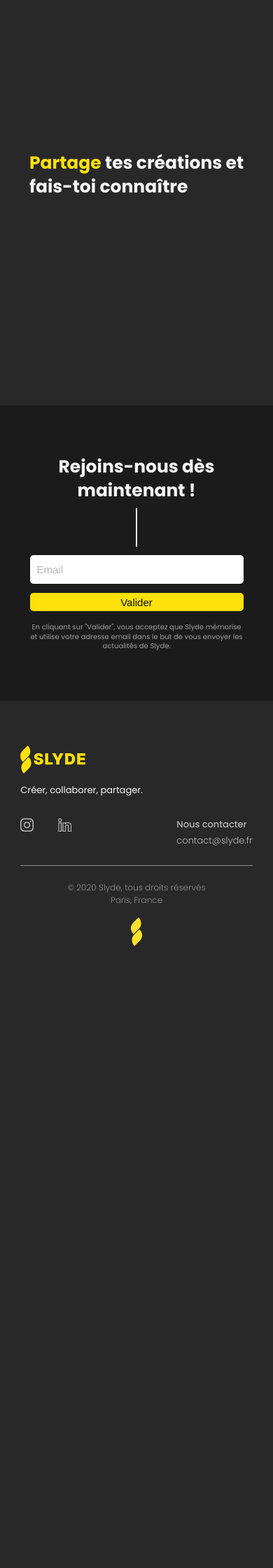
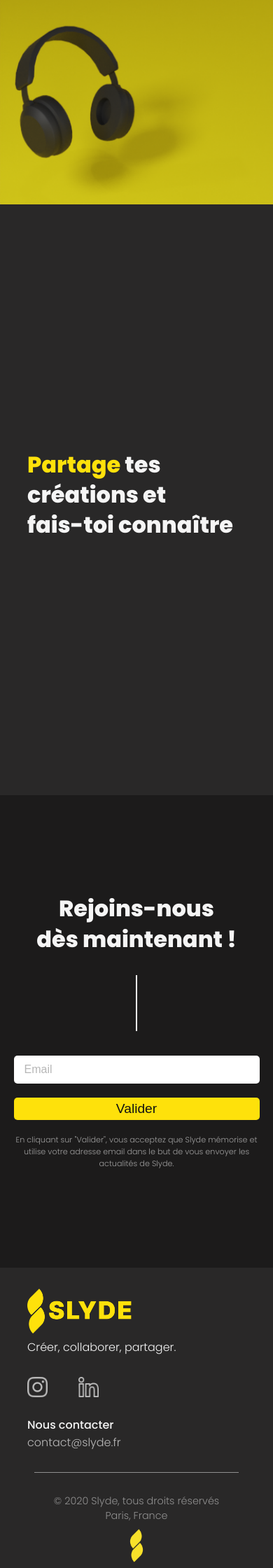
Before and after one commit to Yohan-gyt/Slyde, a PHP site: page / in a window 390 px wide. Shown: the part 2240-4480 px from the top of the page at 70% size. Before the commit the page ends 3592 px from the top, so only its background shows below. Run offline with PHP 8.4, Linux system fonts and the light colour scheme.

Commit message:
Tout propre et responsive, il manque que les back et les backgrounds

```diff
--- a/assets/css/styles.css
+++ b/assets/css/styles.css
@@ -13,6 +13,7 @@ body {
     background-color: #292828;
     font-family: Poppins, sans-serif;
     color: #F5F5F5;
+    font-weight: 300;
 }
 
 ::selection {
@@ -20,53 +21,64 @@ body {
     background-color: #FEE10B;
 }
 
+a {
+    text-decoration: none;
+}
+
+#s1,
+#s2,
+#s3,
+#s4 {
+    height: 100vh;
+    display: flex;
+    flex-direction: column;
+    justify-content: center;
+}
+
 /* SECTION 1 */
-
 #s1 {
-    height: 100vh;
-    background-image: url("../img/background/landing-page-mobile.jpg");
+    background-image: url(../img/background/landing-page.png);
     background-repeat: no-repeat;
     background-size: cover;
-    background-position: right bottom;
+    background-position: bottom;
 }
 
-/* logo */
-.logo-slyde {
-    height: 4.5rem;
-    margin-left: 2vw;
-    margin-top: 2vw;
-}
-
-/* textes */
-.textes {
-    margin: auto;
-    margin-top: 8vh;
-    width: 90vw;
-    margin-left: 6vw;
+.logo {
+    position: absolute;
+    top: 0;
+    height: 7rem;
+    margin-left: 10px;
+    margin-top: 30px;
 }
 
 .slyde {
+    font-size: 2.8rem;
     color: #FEE10B;
     text-transform: uppercase;
     font-family: Inter, sans-serif;
-    font-size: 1.563rem;
-    margin-bottom: 4px;
+    margin-bottom: 5px;
 }
 
-p {
-    font-weight: bold;
-    font-size: 1.563rem;
-    line-height: 1.35;
+.text {
+    margin-left: 7.5vw;
+    margin-right: 7.5vw;
 }
 
-.slogan {
-    font-weight: 300;
-    font-size: 0.938rem;
-    margin-bottom: 15px;
-    margin-top: 4px;
+.slogan-1 {
+    font-size: 2.8rem;
+    font-weight: 800;
+    line-height: 1.35;
+    margin-bottom: 5px;
 }
 
-.link-s6 {
+.slogan-2 {
+    font-size: 1.4rem;
+    margin-bottom: 15px;
+}
+
+.button-s5 {
+    font-size: 1rem;
+    font-weight: 500;
     display: flex;
     flex-direction: column;
     justify-content: center;
@@ -74,103 +86,132 @@ p {
     background-color: #FEE10B;
     color: #121212;
     border-radius: 30px;
-    font-size: 0.938rem;
-    width: 9.875rem;
-    height: 2.375rem;
+    width: 10rem;
+    height: 2.5rem;
     cursor: pointer;
     text-decoration: none;
     transition: all 0.3s cubic-bezier(0.165, 0.84, 0.44, 1);
 }
 
-/* TROUVER UN HOVER QUI REND BIEN !!! */
-.link-s6:hover {
+.button-s5:hover {
     background-color: #EACD1C;
     transition: all 0.3s cubic-bezier(0.165, 0.84, 0.44, 1);
 }
 
-/* liens réseaux */
-.logos {
-    padding-left: 5vw;
+.icons {
+    margin-left: 30px;
+    bottom: 30px;
     position: absolute;
-    top: 90vh;
 }
 
-.logo-reseaux {
-    height: 1.5rem;
+.link-icon {
+    height: 2rem;
 }
 
 .insta {
-    margin-right: 1.875rem;
+    margin-right: 2.5rem;
 }
 
-.lien-insta,
-.lien-linkedin {
+.insta,
+.linkedin {
     transition: all 0.3s cubic-bezier(0.165, 0.84, 0.44, 1);
 }
 
-.lien-insta:hover {
-    filter: brightness(70%);
+.insta:hover {
+    filter: brightness(80%);
     transition: all 0.3s cubic-bezier(0.165, 0.84, 0.44, 1);
 }
 
-.lien-linkedin:hover {
-    filter: brightness(70%);
+.linkedin:hover {
+    filter: brightness(80%);
     transition: all 0.3s cubic-bezier(0.165, 0.84, 0.44, 1);
 }
 
-#s2,
-#s3,
-#s4 {
-    min-height: 78vh;
-    display: flex;
+/* SECTION 2, 3 & 4*/
+#s2 {
+    background-image: url(../img/background/create.png);
+    background-repeat: no-repeat;
+    background-size: cover;
+    background-position: bottom;
 }
 
 #s3 {
-    background-image: url("../img/background/collabore.jpg");
+    background-image: url(../img/background/collabore.png);
+    background-repeat: no-repeat;
     background-size: cover;
-    background-repeat: no-repeat;
+    background-position: center;
 }
 
-.phrase {
+#s4 {
+    /* background-image: url(../img/background/collabore.png); */
+    background-repeat: no-repeat;
+    background-size: cover;
+}
+
+.left,
+.right {
+    margin-left: 10vw;
+    margin-right: 10vw;
+}
+
+.left {
+    margin-bottom: 150px;
+}
+
+.right {
+    text-align: right;
+    margin-bottom: -150px;
+}
+
+.yellow {
+    color: #FEE10B;
+}
+
+.black {
+    color: #121212;
+}
+
+.hook {
+    font-size: 3.5rem;
+    font-weight: 800;
+    margin-bottom: 15px;
+    line-height: 1.35;
+}
+
+.desc {
+    font-size: 1.3rem;
+}
+
+/* SECTION 5 */
+#s5 {
+    min-height: 80vh;
+    background-color: #1C1B1B;
+    display: flex;
+    flex-direction: column;
+    justify-content: center;
+}
+
+.wrapper-s5 {
+    max-width: 32rem;
     margin: auto;
 }
 
-.jaune {
-    color: #FEE10B;
+.join {
+    font-size: 3.5rem;
+    font-weight: 800;
+    line-height: 1.35;
+    text-align: center;
 }
 
-.noir {
-    color: #121212;
+.line {
+    background-color: #F5F5F5;
+    width: 2px;
+    height: 7rem;
+    margin: auto;
+    margin-top: 30px;
+    margin-bottom: 40px;
 }
 
-/* SECTION 5 */
-
-#s5 {
-    background-color: #1C1B1B;
-    min-height: 50vh;
-    display: flex;
-    flex-direction: column;
-}
-
-.centrer-s5 {
-    margin: auto;
-}
-
-.rejoindre {
-    text-align: center;
-    margin-top: 20px;
-}
-
-.trait {
-    background-color: #F5F5F5;
-    width: 2px;
-    height: 3.438rem;
-    margin: auto;
-    margin-bottom: 0.8rem;
-    margin-top: 0.5rem;
-}
-
-/* formulaire */
 .form {
     text-align: center;
 }
@@ -179,12 +220,11 @@ input {
     border: none;
     border-radius: 5px;
     color: #121212;
-    font-size: 0.938rem;
-    height: 2.563rem;
-    min-width: 19.063rem;
-    width: 34vw;
-    padding-left: 10px;
-    margin-bottom: 0.8rem;
+    font-size: 1rem;
+    height: 3rem;
+    width: 100%;
+    margin-bottom: 20px;
+    padding-left: 15px;
 }
 
 input:focus,
@@ -198,151 +238,248 @@ button:focus {
 }
 
 button {
+    font-size: 1.2rem;
     border: none;
     display: block;
     background-color: #FEE10B;
     color: #121212;
     border-radius: 30px;
-    font-size: 0.938rem;
-    width: 9.875rem;
-    height: 2.375rem;
+    width: 100%;
+    height: 2.3rem;
     cursor: pointer;
     border-radius: 5px;
-    height: 1.625rem;
-    width: 34vw;
-    min-width: 19.063rem;
-    margin: auto;
-}
-
-.conditions p {
-    font-size: 0.625rem;
-    font-weight: normal;
-    text-align: center;
-    opacity: 60%;
-    margin-top: 1rem;
-    width: 34vw;
-    min-width: 19.063rem;
+    transition: all 0.3s cubic-bezier(0.165, 0.84, 0.44, 1);
     margin-bottom: 20px;
 }
 
+button:hover {
+    background-color: #EACD1C;
+    transition: all 0.3s cubic-bezier(0.165, 0.84, 0.44, 1);
+}
+
+.conditions {
+    text-align: center;
+    font-size: 0.8rem;
+    opacity: 60%;
+    width: 100%;
+}
+
 /* SECTION 6 */
-
-#s6 {
+footer {
     display: flex;
     flex-direction: column;
-    min-height: 50vh;
+    position: relative;
 }
 
-.logo-complet {
-    height: 2.5rem;
-    margin-bottom: 0.5rem;
-    margin-top: 20px;
+.container-footer {
+    display: flex;
+    justify-content: space-between;
+    margin-left: 10%;
+    margin-right: 10%;
+    margin-top: 30px;
 }
 
-.slogan2 {
-    font-size: 0.813rem;
-    font-weight: 400;
-    padding-bottom: 2rem;
+.wrapper-right-footer {
+    align-self: flex-end;
+    margin-right: 5%;
 }
 
-.container {
-    display: flex;
-    justify-content: space-between;
-    width: 85vw;
-    min-width: 20vw;
-    margin-bottom: 1.5rem;
+.logo-2 {
+    height: 4.5rem;
 }
 
-.logos-bottom {
-    display: inline-block;
-    opacity: 70%;
+.slogan-3 {
+    font-size: 1rem;
+    margin-bottom: 30px;
 }
 
-.logos-bottom img {
-    height: 1.188rem;
+.separator {
+    background-color: #F5F5F5;
+    width: 75%;
+    height: 1px;
+    opacity: 50%;
+    margin: auto;
+    margin-top: 30px;
+    margin-bottom: 30px;
 }
 
-.contact {
-    display: inline-block;
+.icons-footer {
     opacity: 70%;
 }
 
 .contact p {
-    font-size: 0.813rem;
+    font-size: 1rem;
     font-weight: 500;
 }
 
 .contact a {
-    font-size: 0.813rem;
-    font-weight: 300;
+    font-size: 1rem;
     color: #F5F5F5;
-    text-decoration: none;
+    opacity: 70%;
+    transition: all 0.3s cubic-bezier(0.165, 0.84, 0.44, 1);
 }
 
 .contact a:hover {
     color: #FEE10B;
-    transition: ease-in-out 0.2s;
+    transition: all 0.3s cubic-bezier(0.165, 0.84, 0.44, 1);
 }
 
-.separateur {
-    background-color: #F5F5F5;
-    width: 100%;
-    height: 1px;
-    opacity: 50%;
-    margin: auto;
-    margin-bottom: 1rem;
+.copyright {
+    position: absolute;
+    bottom: 30px;
+    left: 10%;
 }
 
-.footer {
-    display: flex;
-    flex-direction: column;
-}
-
-.footer p {
-    margin-top: 2%;
-    font-size: 0.75rem;
-    text-align: center;
-    font-weight: 300;
-    opacity: 50%;
-    line-height: 1.5;
-    margin-bottom: 0.5rem;
-}
-
-.logo-slyde-bottom {
-    height: 3.5rem;
-    margin: auto;
-    margin-bottom: 20px;
-}
-
-.desc {
+.copyright-mobile {
     display: none;
 }
 
-@media screen and (min-width: 768px) {
+.wrapper-logo {
+    margin: auto;
+    display: flex;
+    justify-content: center;
+    flex-direction: column;
+    margin-bottom: 30px;
+}
+
+.wrapper-logo p {
+    margin: auto;
+}
+
+.wrapper-logo p,
+.copyright {
+    font-size: 0.9rem;
+    opacity: 50%;
+}
+
+.logo-footer {
+    height: 5rem;
+    margin: auto;
+}
+
+@media screen and (max-width: 900px) {
+
+    /* FOOTER */
+    .copyright {
+        display: none;
+    }
+
+    .copyright-mobile {
+        display: inline;
+    }
+
+    .wrapper-logo {
+        flex-direction: column-reverse;
+    }
+}
+
+@media screen and (max-width: 767px) {
+
+    /* SECTION 1 */
     #s1 {
-        background-image: url("../img/background/landing-page.jpg");
+        background-image: url("../img/background/landing-page-mobile.png");
         background-position: bottom;
     }
 
-    .textes {
-        margin-top: 114px;
+    .logo {
+        height: 5rem;
+        margin-left: 0px;
     }
 
-    .phrase {
+    .slyde,
+    .slogan-1 {
+        font-size: 1.6rem;
+    }
+
+    .slogan-2 {
+        font-size: 1.1rem;
+    }
+
+    .icons {
+        bottom: 15px;
+    }
+
+    .link-icon {
+        height: 1.8rem;
+    }
+
+    /* SECTION 2,3 &4 */
+
+    #s2 {
+        background-image: url(../img/background/create-mobile.png);
+        background-position: center;
+    }
+
+    #s3 {
+        background-image: url(../img/background/collabore-mobile.png);
+    }
+
+    #s4 {
+        /* background-image: url(../img/background/collabore-mobile.png); */
+    }
+
+    .left,
+    .right {
+        margin-bottom: 0;
         text-align: left;
     }
 
-    .right {
-        text-align: right;
+    .hook {
+        font-size: 2rem;
+        margin-bottom: 15px;
     }
 
-    .phrase p {
-        font-size: 3rem;
+    .desc {
+        display: none;
     }
 
-    .phrase .desc {
-        display: inline;
-        font-weight: 300;
-        font-size: 0.938rem;
+    /* SECTION 5 */
+    .wrapper-s5 {
+        width: 90vw;
+        margin-bottom: 50px;
+        margin-top: 50px;
+    }
+
+    .join {
+        font-size: 2rem;
+    }
+
+    .line {
+        height: 5rem;
+        margin-bottom: 35px;
+    }
+
+    input {
+        height: 2.5rem;
+    }
+
+    button {
+        height: 2rem;
+    }
+
+    .conditions {
+        font-size: 0.7rem;
+    }
+
+    /* FOOTER */
+
+    .wrapper-logo {
+        margin-bottom: 15px;
+    }
+
+    .logo-2 {
+        height: 4rem;
+    }
+
+    .logo-footer {
+        height: 4rem;
+    }
+
+    .container-footer {
+        display: block;
+    }
+
+    .icons-footer {
+        margin-bottom: 20px;
     }
 }
--- a/index.html
+++ b/index.html
@@ -10,84 +10,105 @@
 
     <meta property="og:type" content="website">
     <meta property="og:url" content="https://slyde.fr/index.html">
-    <meta property="og:title" content="Slyde - Créer, collaborer, partager">
+    <meta property="og:title" content="SLYDE - Créer, collaborer, partager">
     <meta property="og:description" content="Bienvenue sur Slyde, la première plateforme de collaboration musicale !">
     <meta property="og:image" content="https://www.slyde.fr/assets/img/card/card.jpg">
 
     <meta property="twitter:card" content="summary_large_image">
     <meta property="twitter:url" content="https://slyde.fr/index.html">
-    <meta property="twitter:title" content="Slyde - Créer, collaborer, partager">
+    <meta property="twitter:title" content="SLYDE - Créer, collaborer, partager">
     <meta property="twitter:description"
         content="Bienvenue sur Slyde, la première plateforme de collaboration musicale !">
     <meta property="twitter:image" content="https://www.slyde.fr/assets/card/card.jpg">
 
-    <title>Slyde - Créer, collaborer, partager</title>
+    <title>SLYDE - Créer, collaborer, partager</title>
 
     <link rel="stylesheet" href="assets/css/styles.css">
     <link rel="icon" href="assets/img/favicon.ico">
+    <link rel="preconnect" href="https://fonts.gstatic.com">
     <link
         href="https://fonts.googleapis.com/css2?family=Poppins:ital,wght@0,100;0,200;0,300;0,400;0,500;0,600;0,700;0,800;0,900;1,100;1,200;1,300;1,400;1,500;1,600;1,700;1,800;1,900&display=swap"
         rel="stylesheet">
-    <link href="https://fonts.googleapis.com/css2?family=Inter:wght@700&display=swap" rel="stylesheet">
+    <link href="https://fonts.googleapis.com/css2?family=Inter:wght@800&display=swap" rel="stylesheet">
     <link rel="apple-touch-icon" sizes="120x120" href="assets/card/apple-touch-icon-120x120-precomposed.png">
     <link rel="apple-touch-icon" sizes="152x152" href="assets/card/apple-touch-icon-152x152-precomposed.png">
 </head>
 
 <body>
     <section id="s1">
-        <div><img class="logo-slyde" src="assets/img/logos/logo.png"></div>
-        <div class="textes">
+        <div>
+            <img class="logo" src="assets/img/logos/logo.png">
+        </div>
+        <div class="text">
             <h1 class="slyde">Slyde</h1>
-            <p>La première plateforme <br> de collaboration musicale.</p>
-            <p class="slogan">Créer, collaborer, partager.</p>
-            <a href="#s6" class="link-s6">En savoir plus</a>
+            <div class="slogan-1">
+                La première plateforme
+                <br>de collaboration musicale.
+            </div>
+            <div class="slogan-2">Créer, collaborer, partager.</div>
+            <a href="#s5" class="button-s5">En savoir plus</a>
         </div>
 
-        <div class="logos">
-            <a href="https://www.instagram.com/slyde.fr/" target="_blank" class="lien-insta"><img
-                    class="logo-reseaux insta" src="assets/img/icons/instagram.png"></a>
-            <a href="https://www.linkedin.com/company/slydefr/" target="_blank" class="lien-linkedin"><img
-                    class="logo-reseaux" src="assets/img/icons/linkedin.png"></a>
+        <div class="icons">
+            <a href="https://www.instagram.com/slyde.fr/" target="_blank" class="insta">
+                <img class="link-icon" src="assets/img/icons/instagram.png">
+            </a>
+            <a href="https://www.linkedin.com/company/slydefr/" target="_blank" class="linkedin">
+                <img class="link-icon" src="assets/img/icons/linkedin.png">
+            </a>
         </div>
     </section>
-
     <section id="s2">
-        <div class="phrase">
-            <p><span class="jaune">Crée</span> et <span class="jaune">trouve</span> des projets <br> qui te ressemblent
+        <div class="left">
+            <p class="hook">
+                <span class="yellow">Crée</span> et <span class="yellow">trouve</span> des projets
+                <br>
+                qui te ressemblent
             </p>
-            <p class="desc">Tu cherches un beatmaker, rappeur, guitariste… <br> pour finaliser ton projet musical ? <br>
-                Trouve-le sur Slyde.</p>
+            <p class="desc">
+                Tu cherches un beatmaker, rappeur, guitariste…
+                <br>
+                pour finaliser ton projet musical ?
+                <br>
+                Trouve-le sur Slyde.
+            </p>
         </div>
     </section>
-
     <section id="s3">
-        <div class="phrase right">
-            <p><span class="noir">Collabore</span> avec des <br> artistes passionnés</p>
-            <p class="desc">Tu pourras discuter, partager des sons et des fichiers <br> avec tes collaborateurs, pour
-                créer
-                en toute simplicité.</p>
+        <div class="right">
+            <p class="hook">
+                <span class="black">Collabore</span> avec des <br> artistes passionnés
+            </p>
+            <p class="desc">
+                Tu pourras discuter, partager des sons et des fichiers <br>
+                avec tes collaborateurs, pour créer en toute simplicité
+            </p>
         </div>
     </section>
-
     <section id="s4">
-        <div class="phrase">
-            <p><span class="jaune">Partage</span> tes créations et <br> fais-toi connaître</p>
-            <p class="desc">En publiant tes sons sur Slyde, tu pourras <br> développer facilement ta communauté.</p>
+        <div class="left">
+            <p class="hook">
+                <span class="yellow">Partage</span> tes créations et
+                <br>
+                fais-toi connaître
+            </p>
+            <p class="desc">
+                En publiant tes sons sur Slyde, tu pourras
+                <br>
+                développer facilement ta communauté.
+            </p>
         </div>
     </section>
-
     <section id="s5">
-        <div class="centrer-s5">
-            <div class="rejoindre">
-                <p>Rejoins-nous dès <br> maintenant !</p>
+        <div class="wrapper-s5">
+            <div class="join">
+                <p>Rejoins-nous <br> dès maintenant !</p>
             </div>
-            <div class="trait"></div>
-
+            <div class="line"></div>
             <div class="form">
                 <input type="text" id="email" placeholder="Email">
                 <button type="submit">Valider</button>
             </div>
-
             <div class="conditions">
                 <p>En cliquant sur "Valider", vous acceptez que Slyde mémorise et utilise votre adresse email dans le
                     but de
@@ -96,30 +117,37 @@
         </div>
     </section>
 
-    <section id="s6">
-        <div class="centrer-s5">
-            <img src="assets/img/logos/logo-large.png" alt="" class="logo-complet">
-            <p class="slogan2">Créer, collaborer, partager.</p>
-            <div class="container">
-                <div class="logos-bottom">
-                    <a href="https://www.instagram.com/slyde.fr/" target="_blank" class="lien-insta"><img
-                            src="assets/img/icons/instagram.png" class="insta"></a>
-                    <a href="https://www.linkedin.com/company/slydefr/" target="_blank" class="lien-linkedin"><img
-                            src="assets/img/icons/linkedin.png"></a>
+    <footer>
+        <div class="container-footer">
+            <div class="wrapper-left-footer">
+                <img src="assets/img/logos/logo-large.png" alt="" class="logo-2">
+                <p class="slogan-3">Créer, collaborer, partager.</p>
+                <div class="icons-footer">
+                    <a href="https://www.instagram.com/slyde.fr/" target="_blank" class="insta">
+                        <img class="link-icon" src="assets/img/icons/instagram.png">
+                    </a>
+                    <a href="https://www.linkedin.com/company/slydefr/" target="_blank" class="linkedin">
+                        <img class="link-icon" src="assets/img/icons/linkedin.png">
+                    </a>
                 </div>
+            </div>
+            <div class="wrapper-right-footer">
                 <div class="contact">
                     <p>Nous contacter</p>
                     <a href="mailto:contact@slyde.fr">contact@slyde.fr</a>
                 </div>
             </div>
-            <div class="separateur"></div>
-            <div class="footer">
-                <p>&copy; 2020 Slyde, tous droits réservés
-                    <br> Paris, France</p>
-                <img class="logo-slyde-bottom" src="assets/img/logos/logo.png">
-            </div>
         </div>
-    </section>
+
+        <div class="separator"></div>
+
+        <p class="copyright"> © 2020 Slyde, tous droits réservés</p>
+        <div class="wrapper-logo">
+            <img class="logo-footer" src="assets/img/logos/logo.png">
+            <p>Paris, France</p>
+            <p class="copyright-mobile"> © 2020 Slyde, tous droits réservés</p>
+        </div>
+    </footer>
 </body>
 
 </html>
```
Also changed, not shown: assets/img/background/collabore-mobile.png (added), assets/img/background/collabore.jpg (deleted), assets/img/background/collabore.png (added), assets/img/background/create-mobile.png (added), assets/img/background/create.png (added), assets/img/background/landing-page-mobile.jpg (deleted), assets/img/background/landing-page-mobile.png (added), assets/img/background/landing-page.jpg (deleted), assets/img/background/landing-page.png (added), assets/img/logos/logo-large.png, assets/img/logos/logo.png, 3 other files.
